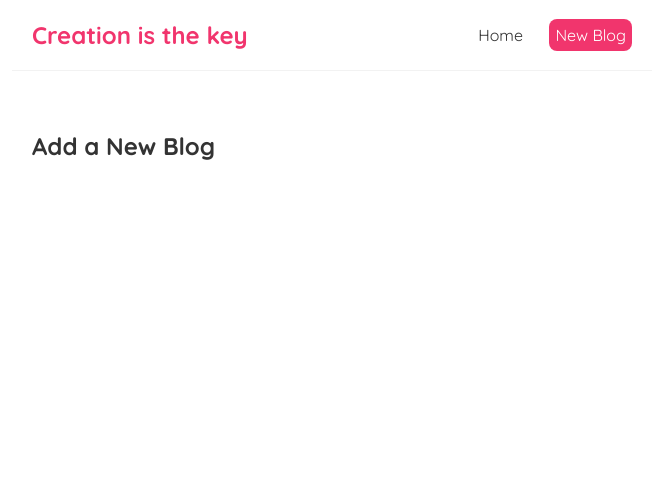
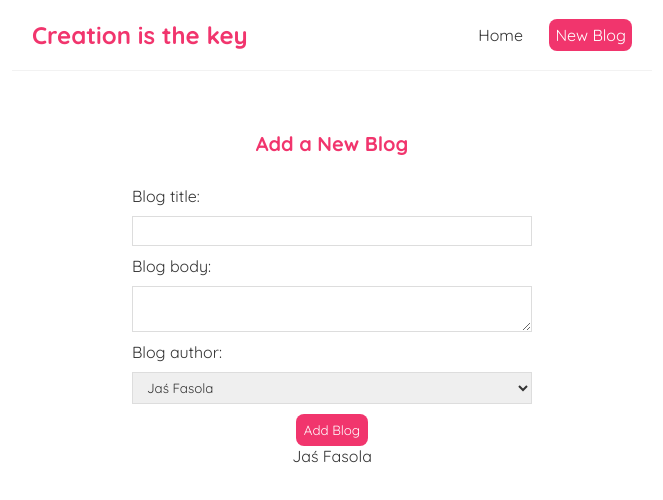
Before and after one commit to PaulaChrustowska/full_modern_react, a React (Create React App) app: page /create in a window 1280 px wide. Shown: the top 500 px of the page, without its empty margins (308-971 px from the left). Built offline with nearby package versions, Linux system fonts and the light colour scheme.

Commit message:
controlled Inputs (forms)

```diff
--- a/src/Create.jsx
+++ b/src/Create.jsx
@@ -1,9 +1,40 @@
-import React from 'react';
+import React, { useState } from 'react';
 
 function Create() {
+  const [title, setTitle] = useState('');
+  const [body, setBody] = useState('');
+  const [author, setAuthor] = useState('Jaś Fasola');
+
   return (
     <div className="create">
       <h2>Add a New Blog</h2>
+      <form>
+        <label>Blog title:</label>
+        <input
+          type="text"
+          required
+          value={title}
+          onChange={(e) => setTitle(e.target.value)}
+        />
+        <label>Blog body:</label>
+        <textarea
+          required
+          value={body}
+          onChange={(e) => setBody(e.target.value)}
+        />
+        <label>Blog author:</label>
+        <select
+          value={author}
+          onChange={(e) => setAuthor(e.target.value)}
+        >
+          <option value="Jaś Fasola">Jaś Fasola</option>
+          <option value="James Bond">James Bond</option>
+        </select>
+        <button>Add Blog</button>
+        <p>{title}</p>
+        <p>{ body }</p>
+        <p>{ author }</p>
+      </form>
     </div>
   );
 }
--- a/src/index.css
+++ b/src/index.css
@@ -62,3 +62,43 @@
 .blog-details div {
   margin: 20px 0;
 }
+.blog-details button {
+  background: #f1356d;
+  color: #fff;
+  border: 0;
+  padding: 8px;
+  border-radius: 8px;
+  cursor: pointer;
+}
+
+/* create new blog form */
+.create {
+  max-width: 400px;
+  margin: 0 auto;
+  text-align: center;
+}
+.create label {
+  text-align: left;
+  display: block;
+}
+.create h2 {
+  font-size: 20px;
+  color: #f1356d;
+  margin-bottom: 30px;
+}
+.create input, .create textarea, .create select {
+  width: 100%;
+  padding: 6px 10px;
+  margin: 10px 0;
+  border: 1px solid #ddd;
+  box-sizing: border-box;
+  display: block;
+}
+.create button {
+  background: #f1356d;
+  color: #fff;
+  border: 0;
+  padding: 8px;
+  border-radius: 8px;
+  cursor: pointer;
+}
```
